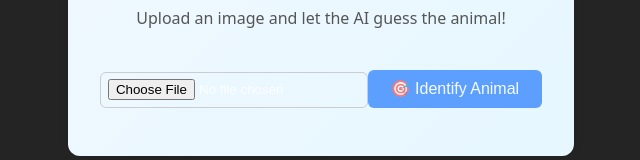
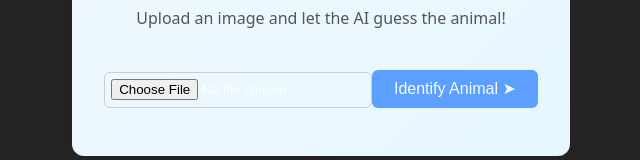
Before and after one commit to IllSmithDa/animal-client, a React (Vite) app: page / in a window 1280 px wide. Shown: the part 365-525 px from the top of the page, without its empty margins (319-959 px from the left). Built offline with nearby package versions, Linux system fonts and the light colour scheme.

Commit message:
updated css

```diff
--- a/src/components/ImagePredictor.tsx
+++ b/src/components/ImagePredictor.tsx
@@ -63,7 +63,7 @@ export default function ImagePredictor() {
           cursor: !file || loading ? 'not-allowed' : 'pointer',
         }}
       >
-        {loading ? '🔍 Predicting...' : '🎯 Identify Animal'}
+        {loading ? '🔍 Predicting...' : 'Identify Animal ➤' }
       </button>
 
       {previewURL && (
```
